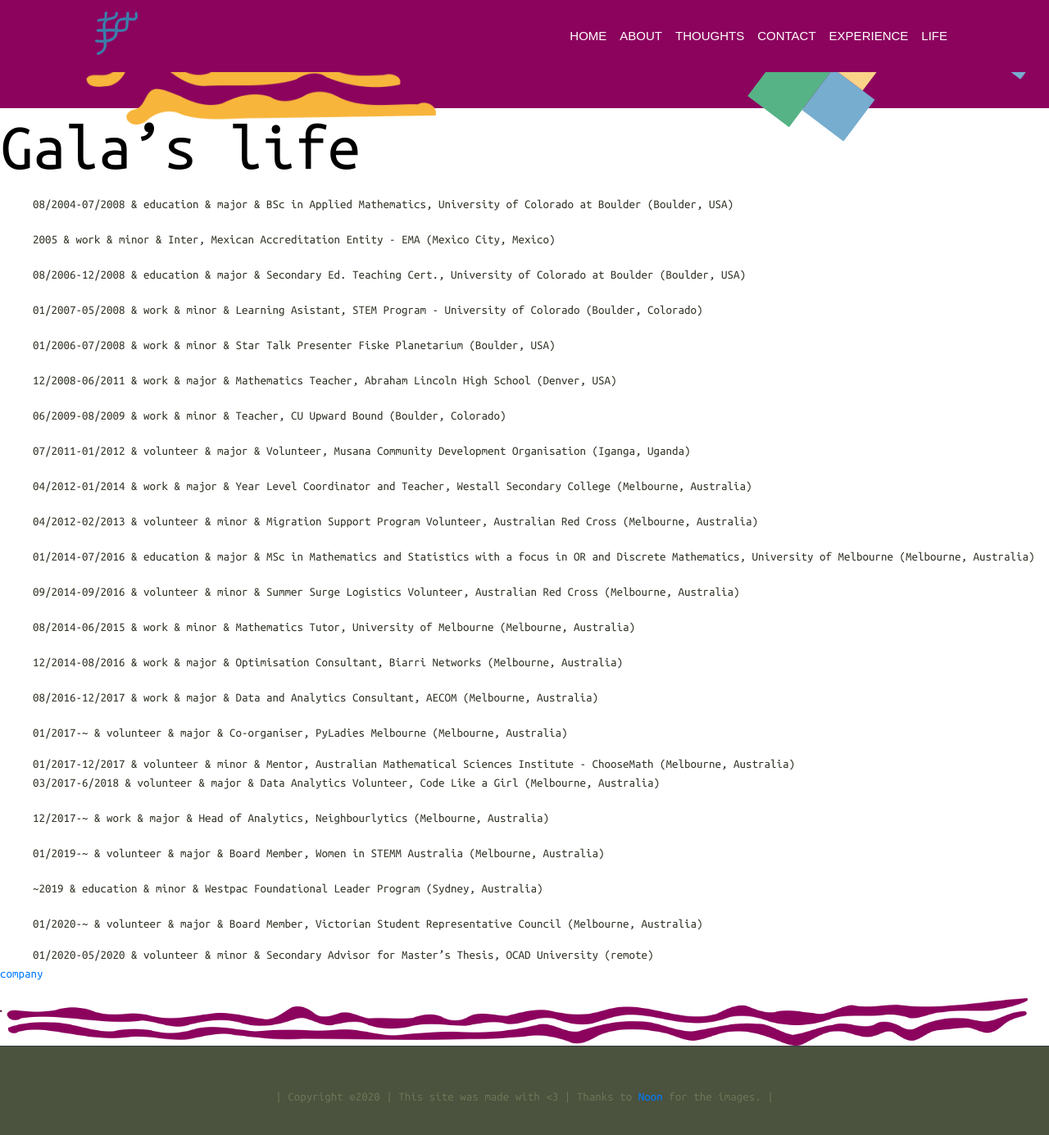
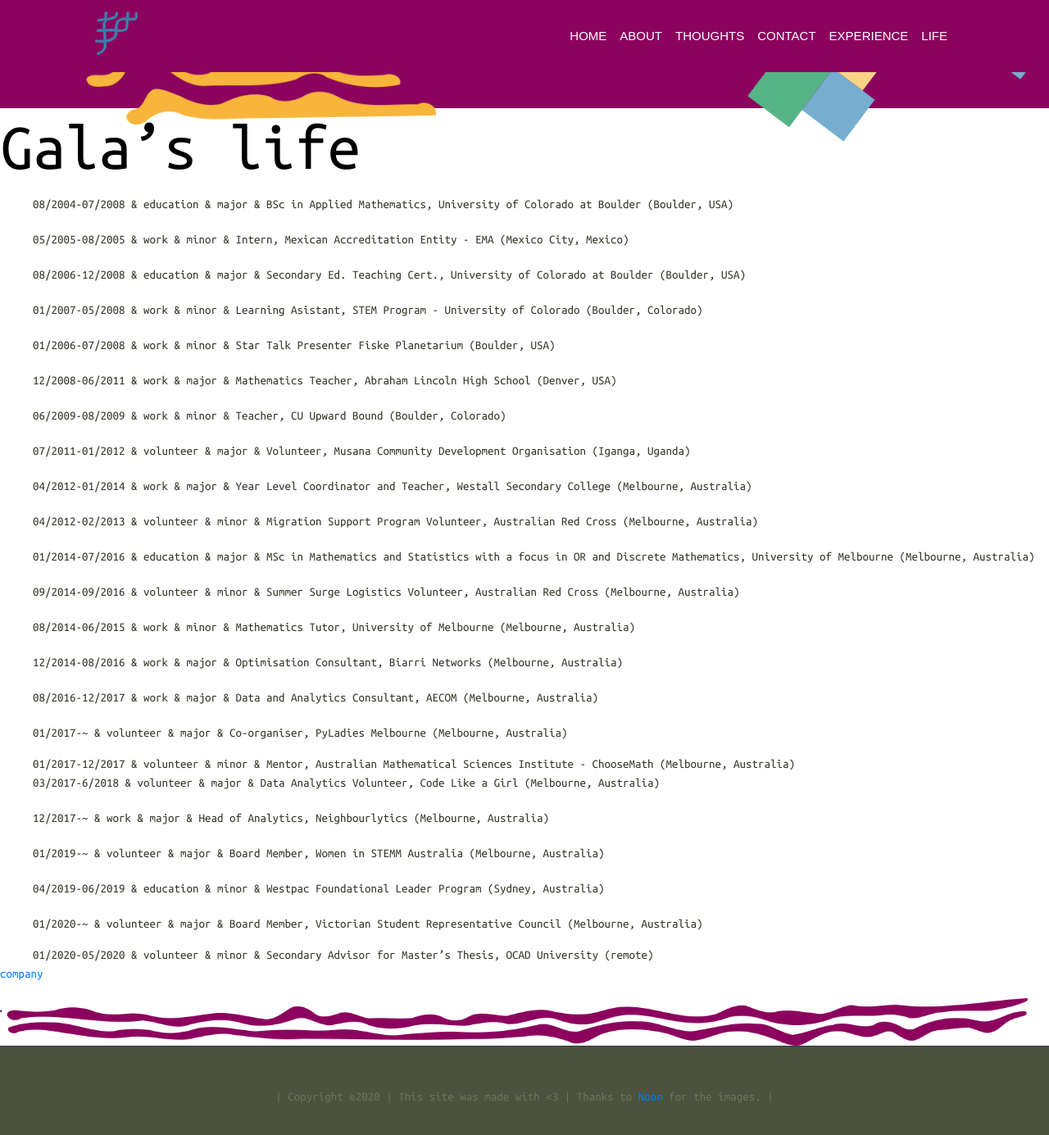
Before and after one commit to gacafe/gacafe.github.io, a Jekyll site: the page built from assets/life/life.md, in a window 1280 px wide and 1400 px high, scrolled down 372 px. Shown: the top 1385 px of the window at 82% size. Built offline with Jekyll 4.4.1, drawn with Linux system fonts in a browser that asks for light colours; some web fonts are replaced; our own code applies the rules of GitHub Pages for plain Markdown files.

```diff
--- a/assets/life/life.md
+++ b/assets/life/life.md
@@ -3,7 +3,7 @@
 
 - 08/2004-07/2008 & education & major & BSc in Applied Mathematics, University of Colorado at Boulder (Boulder, USA)
 
-- 2005            & work      & minor & Inter, Mexican Accreditation Entity - EMA (Mexico City, Mexico)
+- 05/2005-08/2005 & work      & minor & Intern, Mexican Accreditation Entity - EMA (Mexico City, Mexico)
 
 - 08/2006-12/2008 & education & major & Secondary Ed. Teaching Cert., University of Colorado at Boulder (Boulder, USA)
 
@@ -40,7 +40,7 @@
 
 - 01/2019-~       & volunteer & major & Board Member, Women in STEMM Australia (Melbourne, Australia)
 
-- ~2019           & education & minor & Westpac Foundational Leader Program (Sydney, Australia)
+- 04/2019-06/2019 & education & minor & Westpac Foundational Leader Program (Sydney, Australia)
 
 - 01/2020-~       & volunteer & major & Board Member, Victorian Student Representative Council (Melbourne, Australia)
 
```
Also changed, not shown: _includes/life-section.html (+10 -8 lines).
